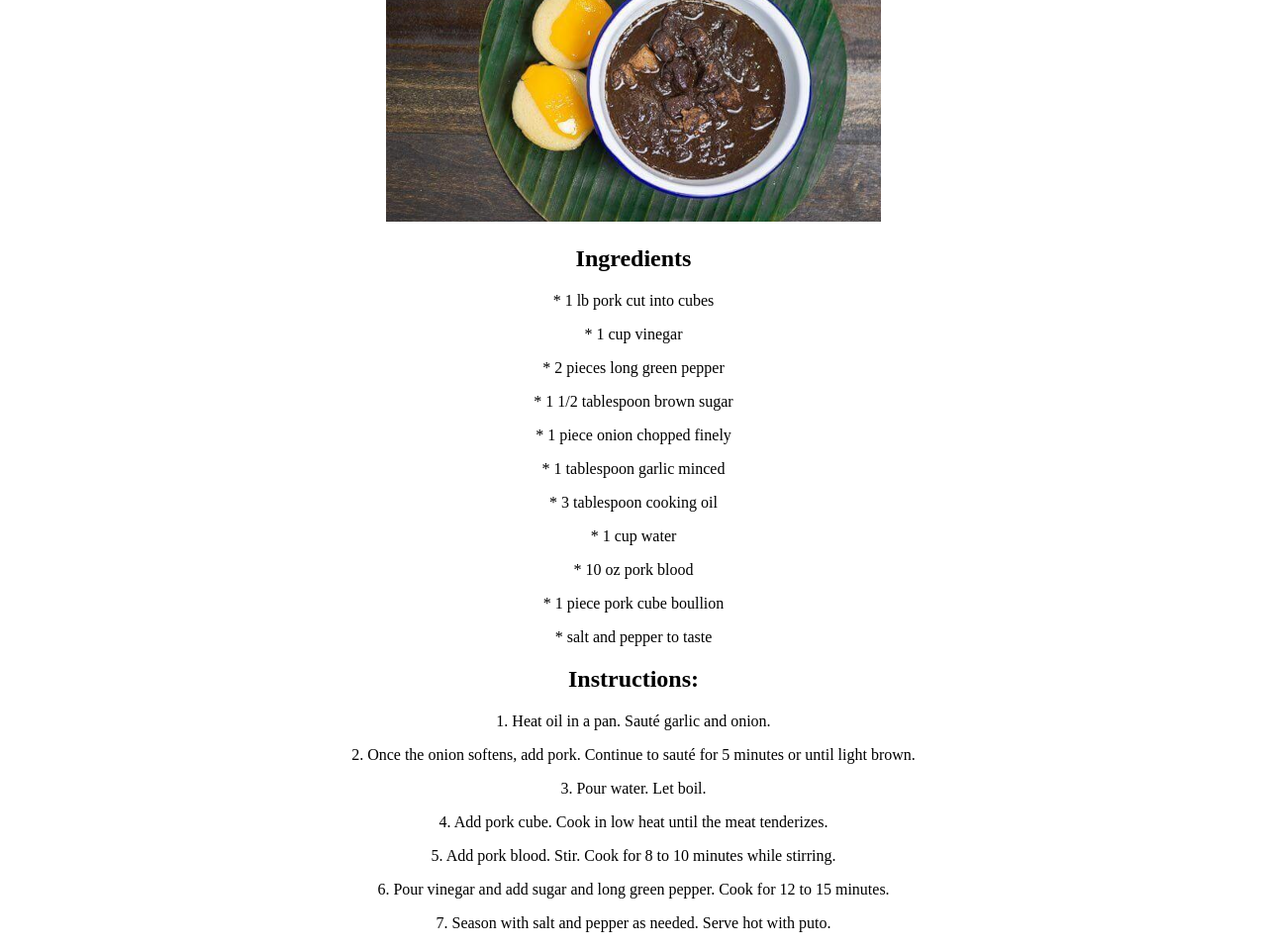
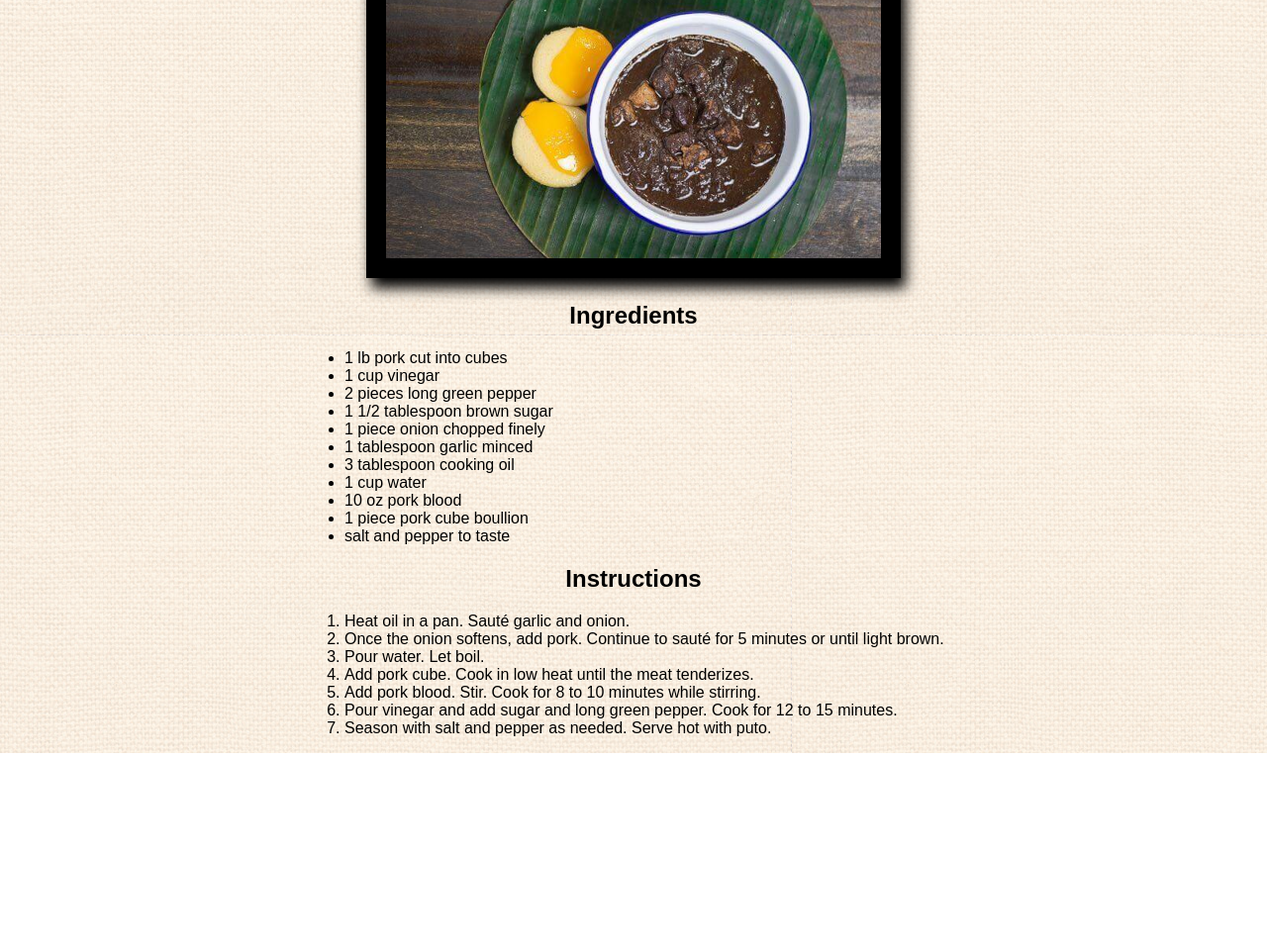
Before and after one commit to Septimber/odin-recipes, a plain HTML site: page dinuguan.html in a window 1280 px wide. Shown: the part 194-1152 px from the top of the page at 99% size. After the commit the page ends 955 px from the top, so only its background shows below. Drawn offline with Linux system fonts and the light colour scheme.

Commit message:
added styles

```diff
--- a/dinuguan.html
+++ b/dinuguan.html
@@ -6,74 +6,88 @@
   <meta name="viewport" content="width=device-width, initial-scale=1.0">
   <meta http-equiv="X-UA-Compatible" content="ie=edge">
   <title>Dinuguan</title>
+  <link rel='stylesheet' href="style.css" />
 </head>
 
 <body>
   <a href="index.html"><strong>Home</strong></a>
-  <center>
+  <div class='image-container'>
+
+  </div>
     <h1>Diniguan</h1>
-  </center>
-  <center>
-    <img src="./images/dinuguan.png" />
-  </center>
-  <center>
-    <h2>Ingredients</h2>
-    <p>
-      * 1 lb pork cut into cubes
-    </p>
-    <p>
-      * 1 cup vinegar
-    </p>
-    <p>
-      * 2 pieces long green pepper
-    </p>
-    <p>
-      * 1 1/2 tablespoon brown sugar
-    </p>
-    <p>
-      * 1 piece onion chopped finely
-    </p>
-    <p>
-      * 1 tablespoon garlic minced
-    </p>
-    <p>
-      * 3 tablespoon cooking oil
-    </p>
-    <p>
-      * 1 cup water
-    </p>
-    <p>
-      * 10 oz pork blood
-    </p>
-    <p>
-      * 1 piece pork cube boullion
-    </p>
-    <p>
-      * salt and pepper to taste
-    </p>
-    <h2>Instructions: </h2>
-    <p>
-      1. Heat oil in a pan. Sauté garlic and onion.
-    </p>
-    <p>
-      2. Once the onion softens, add pork. Continue to sauté for 5 minutes or until light brown.
-    </p>
-    <p>
-      3. Pour water. Let boil.
-    </p>
-    <p>
-      4. Add  pork cube. Cook in low heat until the meat tenderizes.
-    </p>
-    <p>
-      5. Add pork blood. Stir. Cook for 8 to 10 minutes while stirring.
-    </p>
-    <p>
-      6. Pour vinegar and add sugar and long green pepper. Cook for 12 to 15 minutes.
-    </p>
-    <p>
-      7. Season with salt and pepper as needed. Serve hot with puto.
-    </p>
-  </center>
+    <div class='image-container'><img src="./images/dinuguan.png" /></div>
+    <div class='ingredients'>
+      <div>
+        <h2>Ingredients</h2>
+      </div>
+      <div class='ingredients-list'>
+        <ul>
+          <li>
+            1 lb pork cut into cubes
+          </li>
+          <li>
+            1 cup vinegar
+          </li>
+          <li>
+            2 pieces long green pepper
+          </li>
+          <li>
+            1 1/2 tablespoon brown sugar
+          </li>
+          <li>
+            1 piece onion chopped finely
+          </li>
+          <li>
+            1 tablespoon garlic minced
+          </li>
+          <li>
+            3 tablespoon cooking oil
+          </li>
+          <li>
+            1 cup water
+          </li>
+          <li>
+            10 oz pork blood
+          </li>
+          <li>
+            1 piece pork cube boullion
+          </li>
+          <li>
+            salt and pepper to taste
+          </li>
+        </ul>
+      </div>
+    </div>
+    <div class='ingredients'>
+      <div>
+        <h2>Instructions</h2>
+      </div>
+      <div class='ingredients-list'>
+        <ol>
+          <li>
+            Heat oil in a pan. Sauté garlic and onion.
+          </li>
+          <li>
+            Once the onion softens, add pork. Continue to sauté for 5 minutes or until light brown.
+          </li>
+          <li>
+            Pour water. Let boil.
+          </li>
+          <li>
+            Add  pork cube. Cook in low heat until the meat tenderizes.
+          </li>
+          <li>
+            Add pork blood. Stir. Cook for 8 to 10 minutes while stirring.
+          </li>
+          <li>
+            Pour vinegar and add sugar and long green pepper. Cook for 12 to 15 minutes.
+          </li>
+          <li>
+            Season with salt and pepper as needed. Serve hot with puto.
+          </li>
+        </ol>
+      </div>
+    </div>
 </body>
 
 </html>
--- /dev/null
+++ b/style.css
@@ -0,0 +1,60 @@
+body{
+  font-family: Arial, Helvetica, sans-serif;
+  background-image: url("./images/canvas-bg.png");
+}
+
+h1{
+  text-align: center;
+  color: rgb(196, 113, 5);
+  margin: 30px;
+}
+
+.image-container {
+  text-align: center;
+}
+img{
+  background-color: black;
+  padding: 20px;
+  box-shadow: 5px 10px 13px;
+}
+
+h2{
+  text-align: center;
+}
+
+.home-list{
+  display: flex;
+  justify-content: center;
+}
+
+.home-list>li{
+  margin-left: 14px;
+  list-style: none;
+  text-align: left;
+}
+
+a{
+  text-decoration: none;
+  color: rgb(196, 113, 5);
+}
+
+a:hover{
+  color: rgb(255, 175, 71);
+}
+
+a:visited{
+  color: rgb(255, 134, 79);
+}
+.ingredients{
+  container: grid;
+  grid-template-rows: auto auto auto;
+  justify-content: center;
+}
+
+.ingredients-list{
+  grid-row: 1 / span 2;
+  width: auto;
+  margin: 300px;
+  margin-top: 0px;
+  margin-bottom: 0px;
+}
```
Also changed, not shown: bulalo.html (+69 -55 lines), index.html (+19 -18 lines), menudo.html (+50 -62 lines), pinapaitan.html (+90 -79 lines), sinigang.html (+37 -54 lines), images/canvas-bg.png (added).
